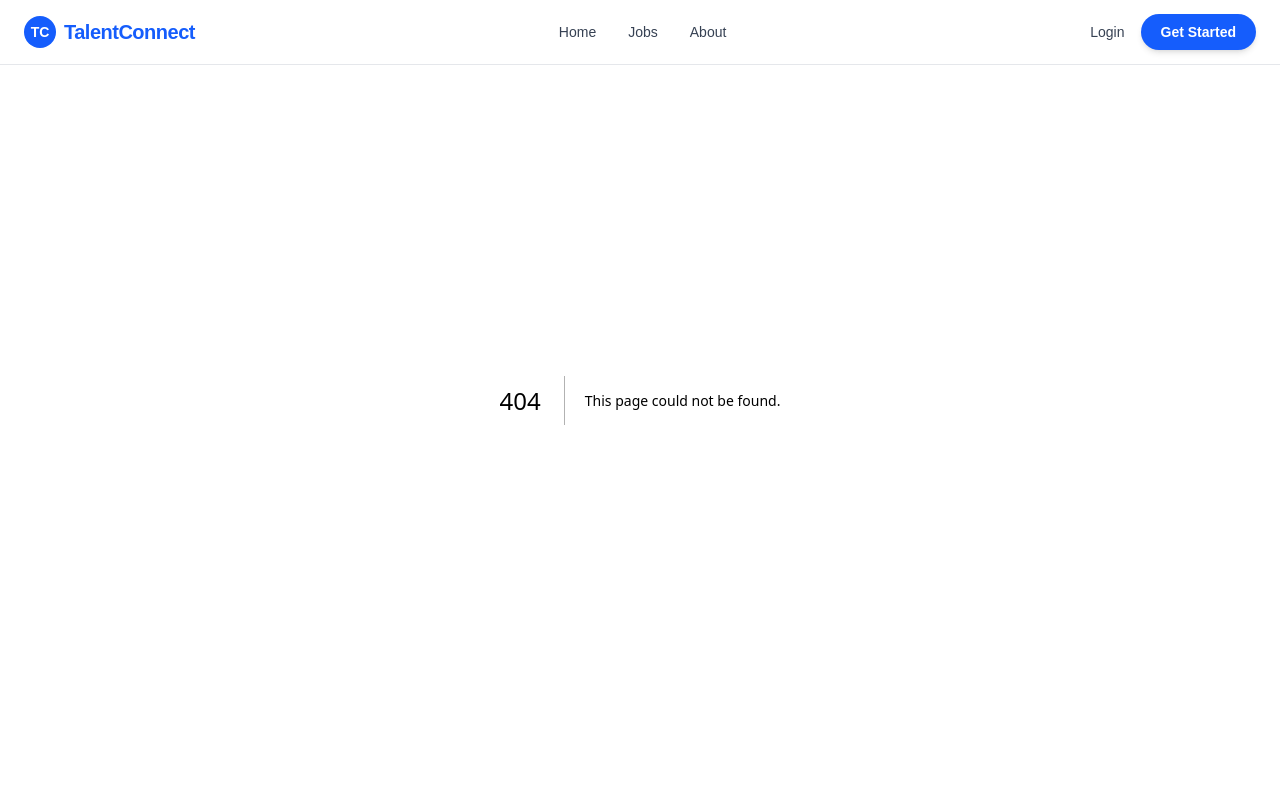
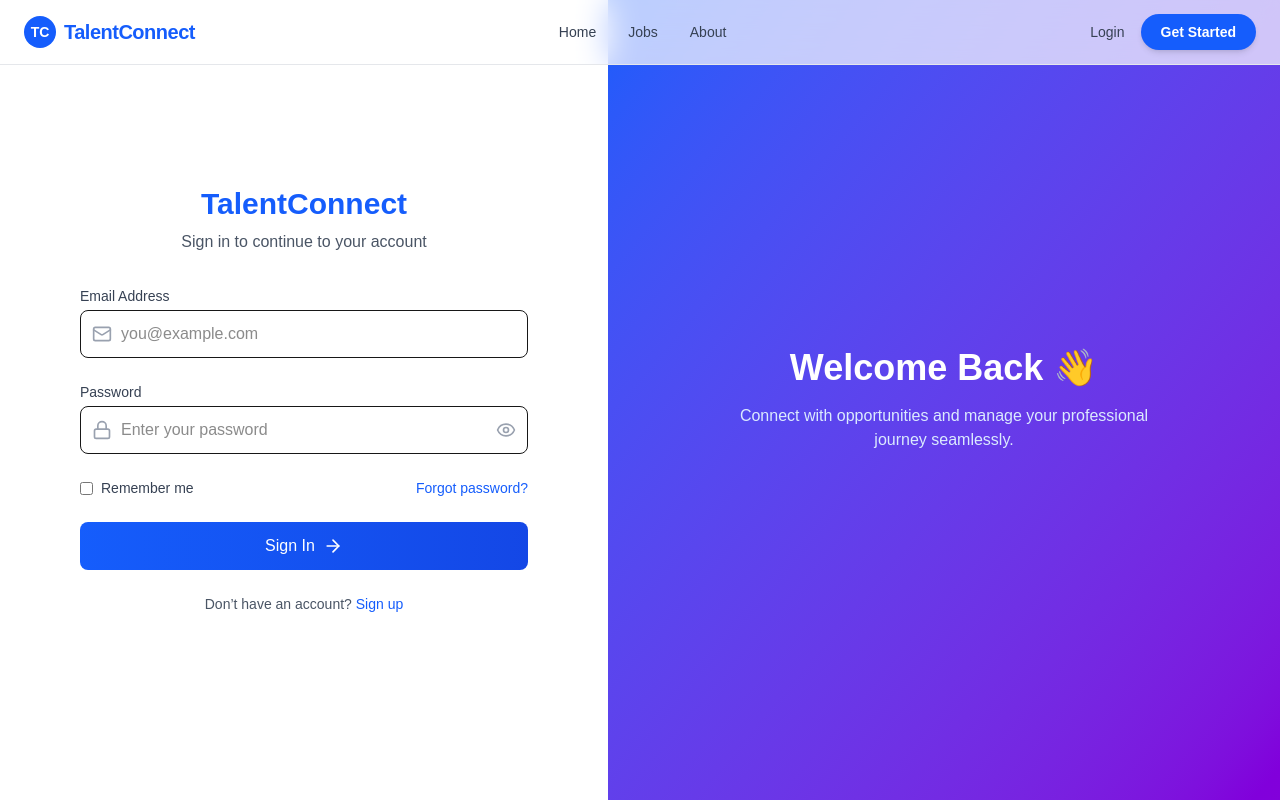
Before and after one commit to Azwin-1997/TalentConnect, a Next.js app: page /login in a window 1280 px wide. Before the commit this address had no page. Shown: the top 800 px of the page. Built offline with nearby package versions, Linux system fonts and the light colour scheme.

Commit message:
created-login UI

```diff
--- /dev/null
+++ b/app/login/page.tsx
@@ -0,0 +1,134 @@
+"use client";
+
+import { useState, FormEvent } from "react";
+import { Mail, Lock, Eye, EyeOff, ArrowRight } from "lucide-react";
+
+export default function LoginPage(): JSX.Element {
+  const [showPassword, setShowPassword] = useState<boolean>(false);
+  const [email, setEmail] = useState<string>("");
+  const [password, setPassword] = useState<string>("");
+  const [rememberMe, setRememberMe] = useState<boolean>(false);
+
+  const handleSubmit = (e: FormEvent<HTMLFormElement>): void => {
+    e.preventDefault();
+
+    // login logic
+
+  };
+
+  return (
+    <div className="min-h-screen flex">
+      {/* Left - Form */}
+      <div className="flex-1 flex items-center justify-center bg-white px-4">
+        <div className="w-full max-w-md">
+          {/* Header */}
+          <div className="text-center mb-8">
+            <h1 className="text-3xl font-bold text-blue-600">
+              TalentConnect
+            </h1>
+            <p className="text-gray-600 mt-2">
+              Sign in to continue to your account
+            </p>
+          </div>
+
+          {/* Form */}
+          <form onSubmit={handleSubmit} className="space-y-6">
+            {/* Email */}
+            <div>
+              <label className="block text-sm font-medium text-gray-700 mb-1">
+                Email Address
+              </label>
+              <div className="relative">
+                <Mail className="absolute left-3 top-1/2 -translate-y-1/2 text-gray-400 w-5 h-5" />
+                <input
+                  type="email"
+                  required
+                  value={email}
+                  onChange={(e) => setEmail(e.target.value)}
+                  placeholder="you@example.com"
+                  className="w-full h-12 pl-10 pr-4 border rounded-lg focus:outline-none focus:ring-2 focus:ring-blue-500"
+                />
+              </div>
+            </div>
+
+            {/* Password */}
+            <div>
+              <label className="block text-sm font-medium text-gray-700 mb-1">
+                Password
+              </label>
+              <div className="relative">
+                <Lock className="absolute left-3 top-1/2 -translate-y-1/2 text-gray-400 w-5 h-5" />
+                <input
+                  type={showPassword ? "text" : "password"}
+                  required
+                  value={password}
+                  onChange={(e) => setPassword(e.target.value)}
+                  placeholder="Enter your password"
+                  className="w-full h-12 pl-10 pr-10 border rounded-lg focus:outline-none focus:ring-2 focus:ring-blue-500"
+                />
+                <button
+                  type="button"
+                  onClick={() => setShowPassword((prev) => !prev)}
+                  className="absolute right-3 top-1/2 -translate-y-1/2 text-gray-400"
+                >
+                  {showPassword ? (
+                    <EyeOff className="w-5 h-5" />
+                  ) : (
+                    <Eye className="w-5 h-5" />
+                  )}
+                </button>
+              </div>
+            </div>
+
+            {/* Remember + Forgot */}
+            <div className="flex items-center justify-between text-sm">
+              <label className="flex items-center gap-2 text-gray-700">
+                <input
+                  type="checkbox"
+                  checked={rememberMe}
+                  onChange={(e) => setRememberMe(e.target.checked)}
+                  className="rounded"
+                />
+                Remember me
+              </label>
+
+              <a href="#" className="text-blue-600 hover:underline">
+                Forgot password?
+              </a>
+            </div>
+
+            {/* Button */}
+            <button
+              type="submit"
+              className="w-full h-12 bg-gradient-to-r from-blue-600 to-blue-700 text-white rounded-lg flex items-center justify-center gap-2 hover:from-blue-700 hover:to-blue-800 transition"
+            >
+              Sign In
+              <ArrowRight className="w-5 h-5" />
+            </button>
+          </form>
+
+          {/* Footer */}
+          <p className="mt-6 text-center text-gray-600 text-sm">
+            Don’t have an account?{" "}
+            <a href="#" className="text-blue-600 hover:underline">
+              Sign up
+            </a>
+          </p>
+        </div>
+      </div>
+
+      {/* Right - Image */}
+      <div className="hidden lg:flex flex-1 bg-gradient-to-br from-blue-600 to-purple-700 items-center justify-center text-white p-12">
+        <div className="text-center">
+          <h2 className="text-4xl font-bold mb-4">
+            Welcome Back 👋
+          </h2>
+          <p className="text-blue-100 max-w-md">
+            Connect with opportunities and manage your professional journey
+            seamlessly.
+          </p>
+        </div>
+      </div>
+    </div>
+  );
+}
--- a/app/page.tsx
+++ b/app/page.tsx
@@ -2,6 +2,7 @@ import { HeroSection } from "./components/HeroSection";
 import { JobSearchPreview } from "./components/JobSearchPreview";
 import { HowItWorksSection } from "./components/HowItWorksSection";
 import { FeaturedJobsSection } from "./components/FeaturedJobsSection";
+
 
 export default function HomePage() {
   return (
```
